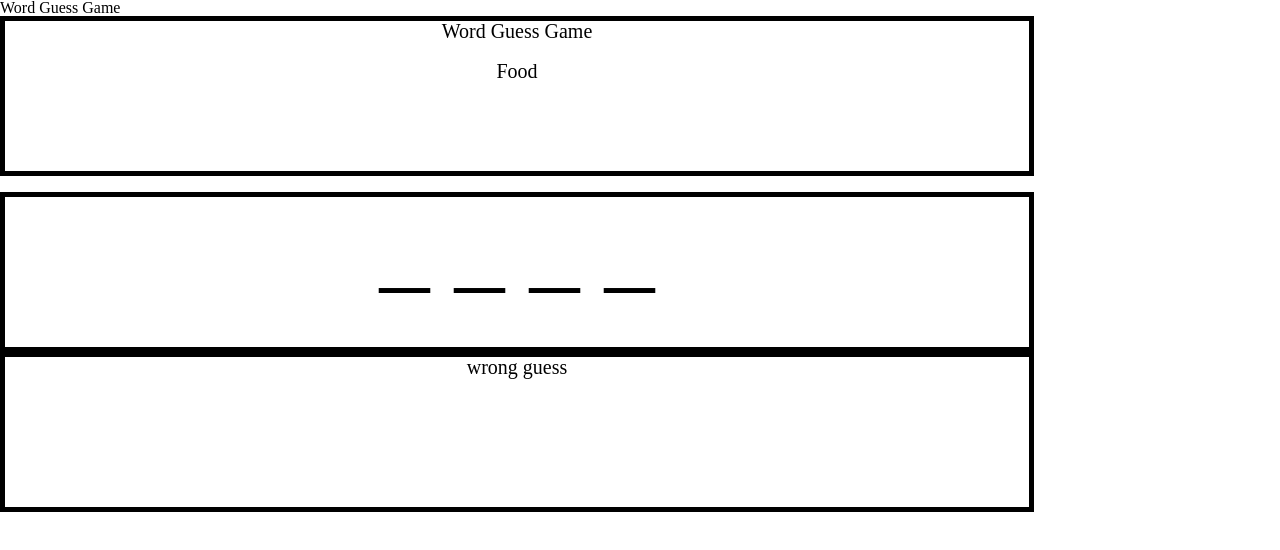
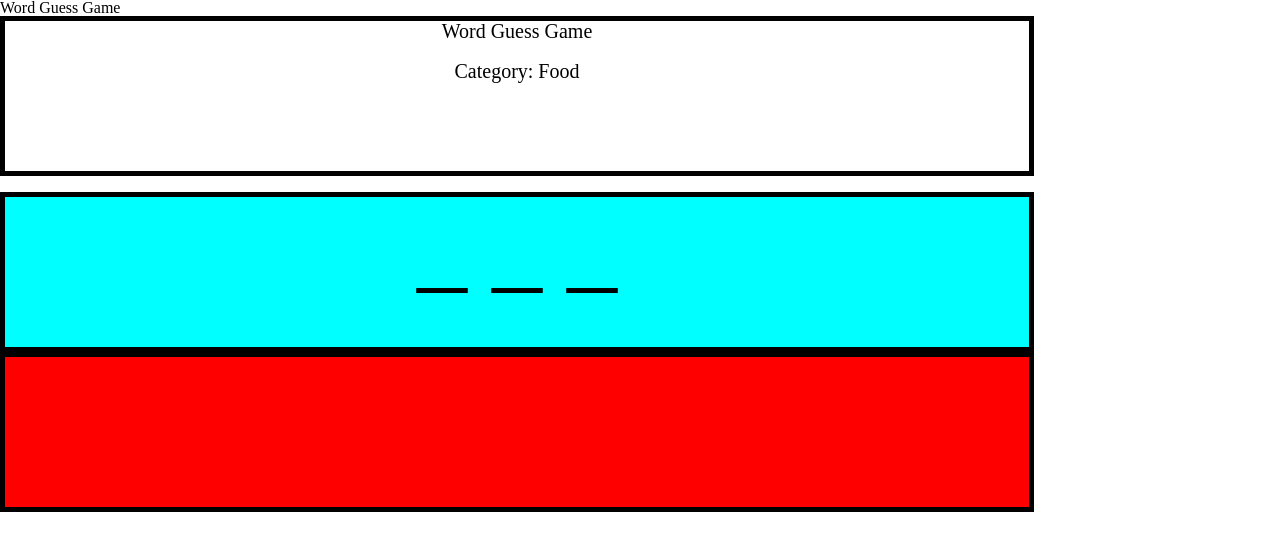
Before and after one commit to chadavis05/Word-Guess-Game, a plain HTML site: page index.html in a window 1280 px wide. Drawn offline with Linux system fonts and the light colour scheme.

Commit message:
Got the basic functions working

```diff
--- a/assets/css/style.css
+++ b/assets/css/style.css
@@ -8,6 +8,7 @@ header {
 
 .underscores {
     border: 5px solid black;
+    background-color: aqua;
     font-size: 100px;
     height: 150px;
     text-align: center;
@@ -24,6 +25,7 @@ header {
 
 .wrongGuess {
     border: 5px solid black;
+    background-color: red;
     font-size: 20px;
     height: 150px;
     text-align: center;
--- a/assets/javascript/game.js
+++ b/assets/javascript/game.js
@@ -1,5 +1,5 @@
 // Create an array of Words
-var words = ["Pie", "Steak", "Chicken", "Cake", "Fish"];
+var words = ["pie", "steak", "chips", "cake", "bread", "bagels", "fish", "ham"];
 // console.log(words.length)
 // Choose word randomly
 var randomWord = words[Math.floor(Math.random() * words.length)];
@@ -17,6 +17,8 @@ console.log(underScores);
 var underscoreDiv = document.getElementById("underscores");
     underscoreDiv.innerHTML=generateUnderscores().join(" ");
 
+var wrongguessDiv = document.getElementById("wrongGuess");
+
 // Get users guess
 document.onkeyup = function(event) {
 
@@ -26,16 +28,23 @@ document.onkeyup = function(event) {
 
 // Check the user's guess against the word chosen from the array.
 for (var j = 0; j < randomWord.length; j++) {
-   // console.log(j);
-   var revealWord = underScores;
-    if(randomWord[j].toLowerCase() == userGuess.toLowerCase()){
-        revealWord.splice(randomWord.indexOf(userGuess), 1, userGuess)
+        var revealWord = underScores
+            if(randomWord[j] == userGuess) {
+                revealWord.splice(randomWord.indexOf(userGuess), 1, userGuess)
+                underscoreDiv.innerHTML=(revealWord.join(" "));
+            } else {
+                wrongguessDiv.innerHTML=(userGuess)
+            }
+
         };
-        console.log("Match")
-        console.log(randomWord.indexOf(userGuess));
+
+       // console.log("Match")
+       // console.log(randomWord.indexOf(userGuess));
         console.log(revealWord);
-    underscoreDiv.innerHTML=(revealWord.join(" "));
-    console.log(revealWord.join(" "));
+
+
+        console.log(revealWord.join(" "));
+
+
 }
 // If wrong push to wrong array
-}
--- a/index.html
+++ b/index.html
@@ -18,12 +18,12 @@
     <header>
         <h1>Word Guess Game</h1>
         <br>
-        <h3>Food</h3>
+        <h3>Category: Food</h3>
     </header>
     <br>
     <div class="underscores" id="underscores"></div>
     <!--<div class="rightGuess">right guess</div>-->
-    <div class="wrongGuess">wrong guess</div>
+    <div class="wrongGuess" id="wrongGuess"></div>
 
 </div>
 <script src="assets/javascript/game.js"></script>
```
